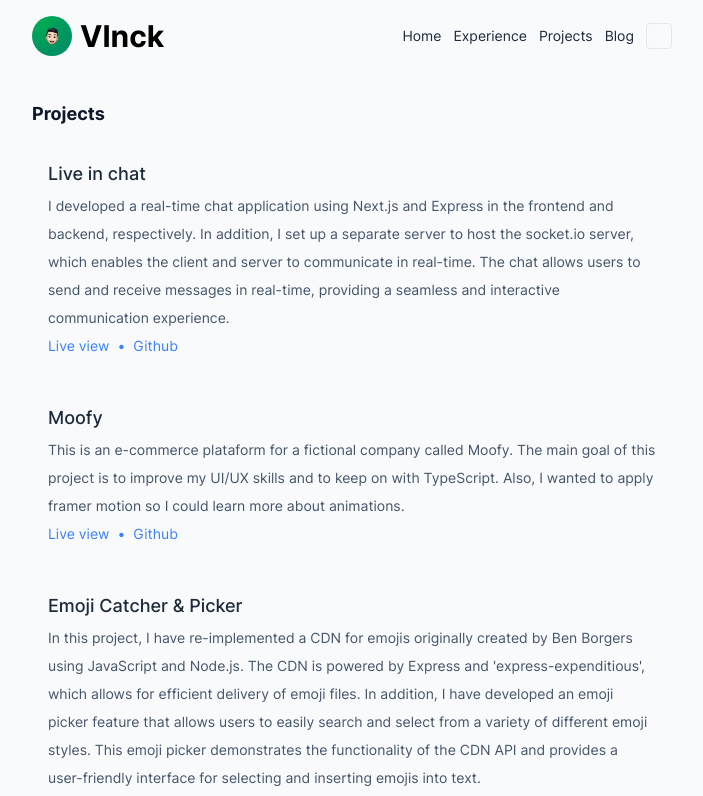
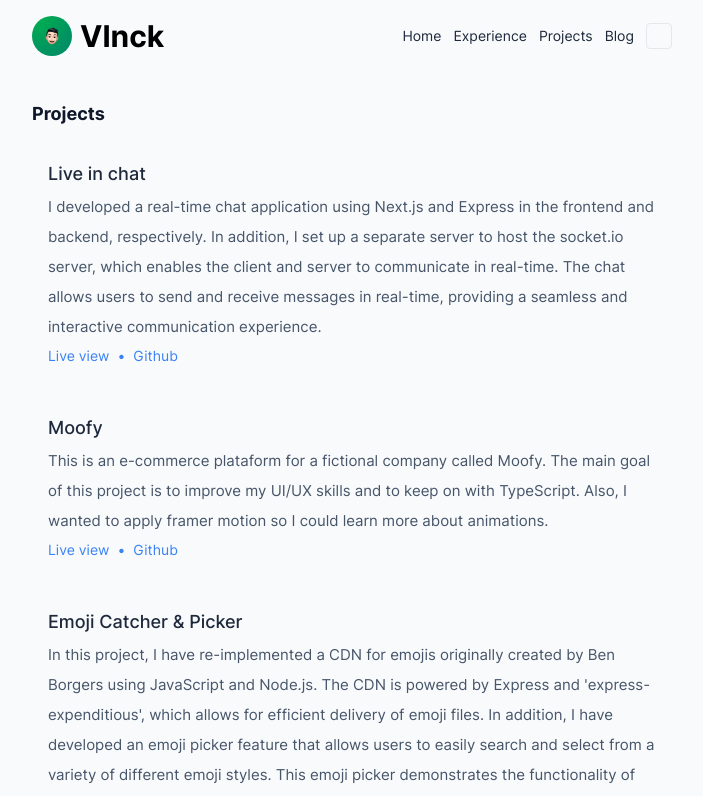
Before and after one commit to vlunaklick/vlnck, a Next.js app: page /projects in a window 1280 px wide. Shown: the top 796 px of the page, without its empty margins (288-991 px from the left). Built offline with nearby package versions, Linux system fonts and the light colour scheme.

Commit message:
change font size

```diff
--- a/src/components/sites/blog/CardBlog.tsx
+++ b/src/components/sites/blog/CardBlog.tsx
@@ -25,7 +25,7 @@ const CardBlog = ({ slug, title, date, description, tags }: Props) => {
 
         <time
           title={formatedDate}
-          className="text-xs text-slate-500 first-letter:capitalize dark:text-slate-400"
+          className="text-xs text-slate-500 first-letter:capitalize dark:text-slate-400 sm:text-[15px]"
         >
           {formatedDate}
         </time>
--- a/src/components/sites/experience/ArticleExp.tsx
+++ b/src/components/sites/experience/ArticleExp.tsx
@@ -30,7 +30,7 @@ const ArticleExp = ({ start, end, title, place, url, description }: Props) => {
           </Link>
         </p>
 
-        <p className="text-sm leading-loose text-slate-600 first-letter:capitalize dark:text-slate-300">
+        <p className="text-sm leading-loose text-slate-600 first-letter:capitalize dark:text-slate-300 sm:text-[15px]">
           {description}
         </p>
       </div>
--- a/src/components/sites/home/DescriptionHome.tsx
+++ b/src/components/sites/home/DescriptionHome.tsx
@@ -1,6 +1,6 @@
 const DescriptionHome = () => {
   return (
-    <section className="flex w-full max-w-none flex-col text-sm leading-6 text-black dark:text-white sm:text-[14px]">
+    <section className="flex w-full max-w-none flex-col text-sm leading-6 text-black dark:text-white sm:text-base">
       <p>
         I am Valentín, a Fullstack developer oriented in Frontend from Buenos
         Aires, Argentina.
--- a/src/components/sites/projects/ArticleProject.tsx
+++ b/src/components/sites/projects/ArticleProject.tsx
@@ -39,7 +39,7 @@ const ArticleProject = ({
           {title}
         </h3>
 
-        <p className="text-sm leading-loose text-slate-600 first-letter:capitalize dark:text-slate-300">
+        <p className="text-sm leading-loose text-slate-600 first-letter:capitalize dark:text-slate-300 sm:text-[15px]">
           {description}
         </p>
 
```
